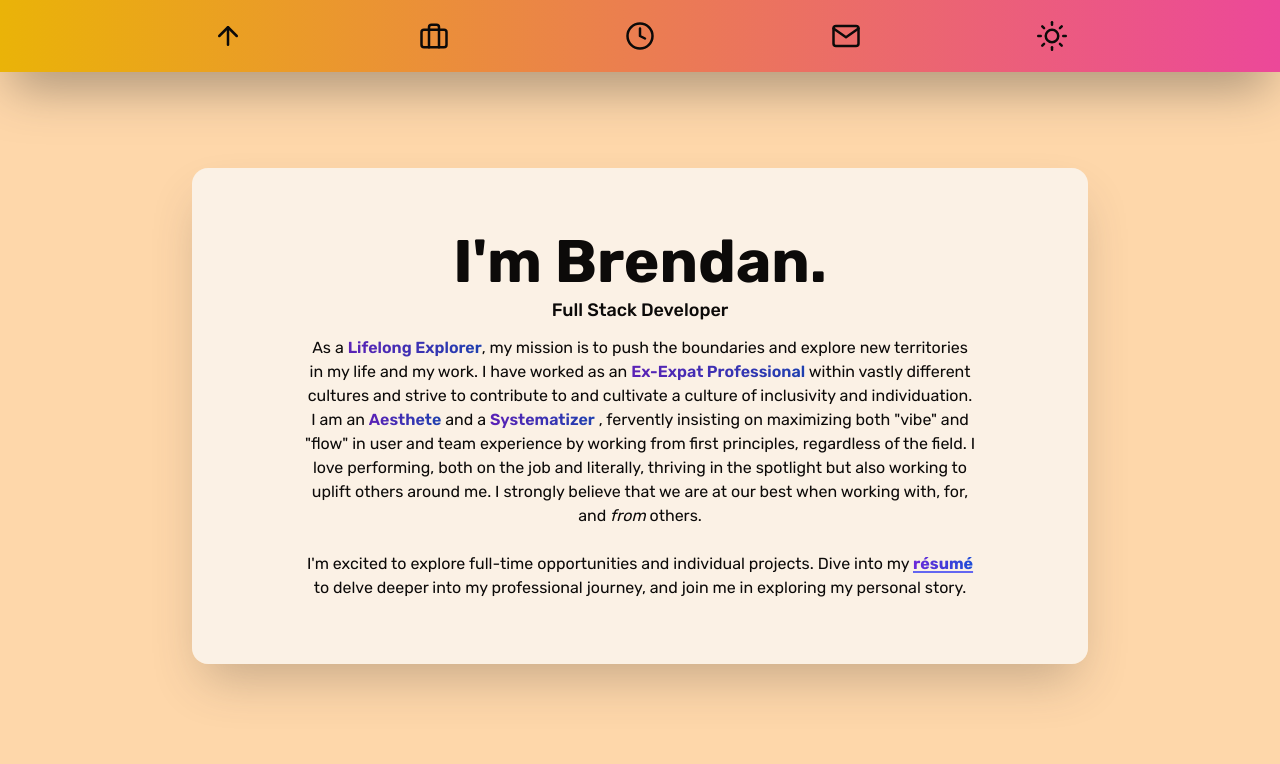
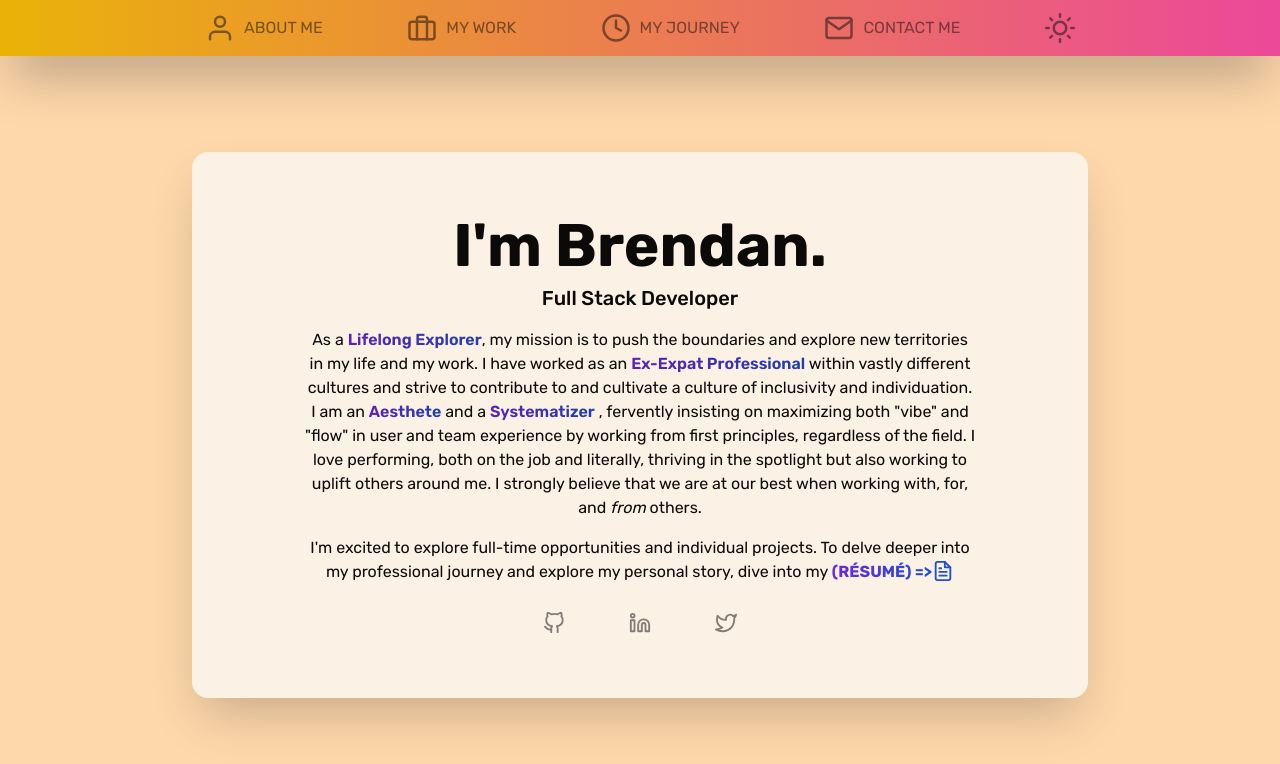
Before and after one commit to BKSchatzki/bks-portfolio, a React (Vite) app: page / in a window 1280 px wide. Shown: the top 764 px of the page. Built offline with nearby package versions, Linux system fonts and the light colour scheme.

Commit message:
Add Socials and rework top section

```diff
--- a/src/components/Header.jsx
+++ b/src/components/Header.jsx
@@ -1,22 +1,46 @@
 import React from "react";
 import ThemeSwitcher from "./ThemeSwitcher";
-import { ArrowUp, Briefcase, Clock, Mail } from "react-feather";
+import { User, Briefcase, Clock, Mail } from "react-feather";
 
 function Header({ handleThemeSwitch, theme }) {
   return (
     <header className="sticky top-0 z-10 mx-auto flex h-fit w-full items-center justify-center bg-gradient-to-r from-yellow-500 to-pink-500 text-center text-xs shadow-2xl shadow-stone-700/50 duration-100 dark:from-violet-900 dark:to-blue-700 dark:shadow-slate-950/50">
-      <nav className="flex w-11/12 max-w-lg flex-row items-center justify-between gap-2 p-4 sm:max-w-3xl sm:p-5 lg:max-w-4xl lg:p-6">
-        <a href="#intro">
-          <ArrowUp className="scale-90 rounded-md text-lg transition-transform duration-100 active:scale-90 sm:scale-100 lg:scale-125 lg:active:scale-110" />
+      <nav className="flex w-11/12 max-w-lg flex-row items-center justify-between gap-2 p-4 sm:max-w-3xl lg:max-w-4xl">
+        <a
+          className="flex items-center justify-center gap-2 opacity-50 hover:opacity-100 lg:gap-3"
+          href="#intro"
+        >
+          <User className="scale-90 rounded-md transition-transform duration-100 active:scale-90 sm:scale-100 lg:scale-125 lg:active:scale-110" />
+          <span className="hidden text-sm uppercase sm:inline lg:text-base">
+            About Me
+          </span>
         </a>
-        <a href="#portfolio">
-          <Briefcase className="scale-90 rounded-md text-lg transition-transform duration-100 active:scale-90 sm:scale-100 lg:scale-125 lg:active:scale-110" />
+        <a
+          className="flex items-center justify-center gap-2 opacity-50 hover:opacity-100 lg:gap-3"
+          href="#portfolio"
+        >
+          <Briefcase className="scale-90 rounded-md transition-transform duration-100 active:scale-90 sm:scale-100 lg:scale-125 lg:active:scale-110" />
+          <span className="hidden text-sm uppercase sm:inline lg:text-base">
+            My Work
+          </span>
         </a>
-        <a href="#timeline">
-          <Clock className="scale-90 rounded-md text-lg transition-transform duration-100 active:scale-90 sm:scale-100 lg:scale-125 lg:active:scale-110" />
+        <a
+          className="flex items-center justify-center gap-2 opacity-50 hover:opacity-100 lg:gap-3"
+          href="#timeline"
+        >
+          <Clock className="scale-90 rounded-md transition-transform duration-100 active:scale-90 sm:scale-100 lg:scale-125 lg:active:scale-110" />
+          <span className="hidden text-sm uppercase sm:inline lg:text-base">
+            My Journey
+          </span>
         </a>
-        <a href="#contact">
-          <Mail className="scale-90 rounded-md text-lg transition-transform duration-100 active:scale-90 sm:scale-100 lg:scale-125 lg:active:scale-110" />
+        <a
+          className="flex items-center justify-center gap-2 opacity-50 hover:opacity-100 lg:gap-3"
+          href="#contact"
+        >
+          <Mail className="scale-90 rounded-md transition-transform duration-100 active:scale-90 sm:scale-100 lg:scale-125 lg:active:scale-110" />
+          <span className="hidden text-sm uppercase sm:inline lg:text-base">
+            Contact Me
+          </span>
         </a>
         <ThemeSwitcher handleThemeSwitch={handleThemeSwitch} theme={theme} />
       </nav>
--- a/src/components/Intro.jsx
+++ b/src/components/Intro.jsx
@@ -1,4 +1,6 @@
 import React from "react";
+import { FileText } from "react-feather";
+import Socials from "./Socials";
 
 function Intro() {
   return (
@@ -6,13 +8,13 @@ function Intro() {
       className="my-8 flex scroll-m-40 flex-col items-center justify-center rounded-2xl bg-stone-50/75 p-8 text-center shadow-2xl shadow-stone-700/30 dark:bg-slate-900/75 dark:shadow-slate-950/30 sm:my-16 sm:p-12 lg:my-24 lg:p-16"
       id="intro"
     >
-      <h1 className="mb-1 text-4xl font-bold sm:text-5xl lg:text-6xl">
+      <h2 className="mb-1 text-4xl font-bold sm:mb-1.5 sm:text-5xl lg:mb-2 lg:text-6xl">
         I'm Brendan.
+      </h2>
+      <h1 className="text-md mb-3 font-medium sm:mb-3.5 sm:text-lg lg:mb-4 lg:text-xl">
+        Full Stack Developer
       </h1>
-      <p className="mb-3 text-sm font-medium sm:text-base lg:text-lg">
-        Full Stack Developer
-      </p>
-      <p className="max-w-xl text-xs font-normal sm:text-sm lg:max-w-2xl lg:text-base">
+      <p className="mb-3 max-w-xl text-xs font-normal sm:mb-3.5 sm:text-sm lg:mb-4 lg:max-w-2xl lg:text-base">
         As a{" "}
         <span className="bg-gradient-to-r from-violet-800 to-blue-800 bg-clip-text font-semibold text-transparent dark:from-yellow-600 dark:to-pink-600">
           Lifelong Explorer
@@ -37,21 +39,24 @@ function Intro() {
         spotlight but also working to uplift others around me. I strongly
         believe that we are at our best when working with, for, and{" "}
         <em className="italic">from</em> others.
-        <br />
-        <br />
+      </p>
+      <p className="mb-3 max-w-xl text-xs font-normal sm:text-sm lg:max-w-2xl lg:text-base">
         I'm excited to explore full-time opportunities and individual projects.
-        Dive into my{" "}
+        To delve deeper into my professional journey and explore my personal
+        story, dive into my{" "}
         <a
-          className="bg-gradient-to-r from-violet-700 to-blue-700 bg-clip-text font-extrabold text-transparent underline decoration-indigo-500 decoration-2 underline-offset-2 hover:scale-150 hover:brightness-150 dark:from-yellow-500 dark:to-pink-500 dark:decoration-orange-700"
+          className="whitespace-nowrap hover:brightness-150"
           href="#"
           rel="noreferrer noopener"
           target="_blank"
         >
-          résumé
-        </a>{" "}
-        to delve deeper into my professional journey, and join me in exploring
-        my personal story.
+          <span className="bg-gradient-to-r from-violet-700 to-blue-700 bg-clip-text font-extrabold uppercase text-transparent no-underline decoration-indigo-500 decoration-2 underline-offset-2  dark:from-yellow-500 dark:to-pink-500 dark:decoration-orange-700">
+            {"(résumé)"} {"=>"}
+          </span>
+          <FileText className="inline h-4 w-4 -translate-y-0.5 stroke-blue-700 dark:stroke-pink-500 sm:h-[1.125rem] sm:w-[1.125rem] lg:h-[1.375rem] lg:w-[1.375rem]" />
+        </a>
       </p>
+      <Socials />
     </main>
   );
 }
--- a/src/components/Portfolio.jsx
+++ b/src/components/Portfolio.jsx
@@ -14,7 +14,7 @@ function Portfolio() {
       className="my-8 flex scroll-m-24 flex-col items-center justify-center sm:my-16 lg:my-24"
       id="portfolio"
     >
-      <Title>Featured Projects</Title>
+      <Title>Projects</Title>
       <div className="w-full">
         <div className="mb-4 flex flex-row flex-wrap items-center justify-center gap-4 py-0 sm:mb-5 sm:gap-5 lg:mb-6 lg:gap-6">
           {portfolio.map((item, index) => (
--- /dev/null
+++ b/src/components/Socials.jsx
@@ -0,0 +1,38 @@
+import React from "react";
+import { GitHub, Linkedin, Twitter } from "react-feather";
+
+function Socials() {
+  return (
+    <ul className="mt-4 flex gap-8 sm:gap-12 lg:gap-16">
+      <li>
+        <a
+          href="https://github.com/BKSchatzki"
+          rel="noreferrer noopener"
+          target="_blank"
+        >
+          <GitHub className="h-4 w-4 opacity-50 hover:opacity-100 sm:h-[1.125rem] sm:w-[1.125rem] lg:h-[1.375rem] lg:w-[1.375rem]" />
+        </a>
+      </li>
+      <li>
+        <a
+          href="https://www.linkedin.com/in/bkschatzki/"
+          rel="noreferrer noopener"
+          target="_blank"
+        >
+          <Linkedin className="h-4 w-4 opacity-50 hover:opacity-100 sm:h-[1.125rem] sm:w-[1.125rem] lg:h-[1.375rem] lg:w-[1.375rem]" />
+        </a>
+      </li>
+      <li>
+        <a
+          href="https://twitter.com/BKSchatzki"
+          rel="noreferrer noopener"
+          target="_blank"
+        >
+          <Twitter className="h-4 w-4 opacity-50 hover:opacity-100 sm:h-[1.125rem] sm:w-[1.125rem] lg:h-[1.375rem] lg:w-[1.375rem]" />
+        </a>
+      </li>
+    </ul>
+  );
+}
+
+export default Socials;
--- a/src/components/ThemeSwitcher.jsx
+++ b/src/components/ThemeSwitcher.jsx
@@ -4,7 +4,7 @@ import { Moon, Sun } from "react-feather";
 function ThemeSwitcher({ theme, handleThemeSwitch }) {
   return (
     <button
-      className="scale-90 rounded-md text-lg transition-transform duration-100 active:scale-90 sm:scale-100 lg:scale-125 lg:active:scale-110"
+      className="scale-90 rounded-md text-lg opacity-50 transition-transform duration-100 hover:opacity-100 active:scale-90 sm:scale-100 lg:scale-125 lg:active:scale-110"
       onClick={handleThemeSwitch}
       type="button"
     >
--- a/src/components/TimelineItem.jsx
+++ b/src/components/TimelineItem.jsx
@@ -9,9 +9,9 @@ function TimelineItem({ year, title, duration, details }) {
           <span className="inline-block rounded-md bg-stone-950 px-2 py-1 font-semibold text-stone-50 dark:bg-slate-50 dark:text-slate-950">
             {year}
           </span>
-          <h3 className="text-base font-semibold sm:text-lg lg:text-xl">
+          <h4 className="text-base font-semibold sm:text-lg lg:text-xl">
             {title}
-          </h3>
+          </h4>
           <span className="my-0 text-xs font-normal leading-none opacity-40 sm:my-0.5 sm:text-sm lg:my-1 lg:text-base">
             {duration}
           </span>
--- a/src/components/Title.jsx
+++ b/src/components/Title.jsx
@@ -2,12 +2,12 @@ import React from "react";
 
 function Title({ children, id }) {
   return (
-    <h2
+    <h3
       className="mb-4 text-xl font-bold underline decoration-4 underline-offset-8 sm:mb-5 sm:text-2xl lg:mb-6 lg:text-3xl"
       id={id && id}
     >
       {children}
-    </h2>
+    </h3>
   );
 }
 
```
